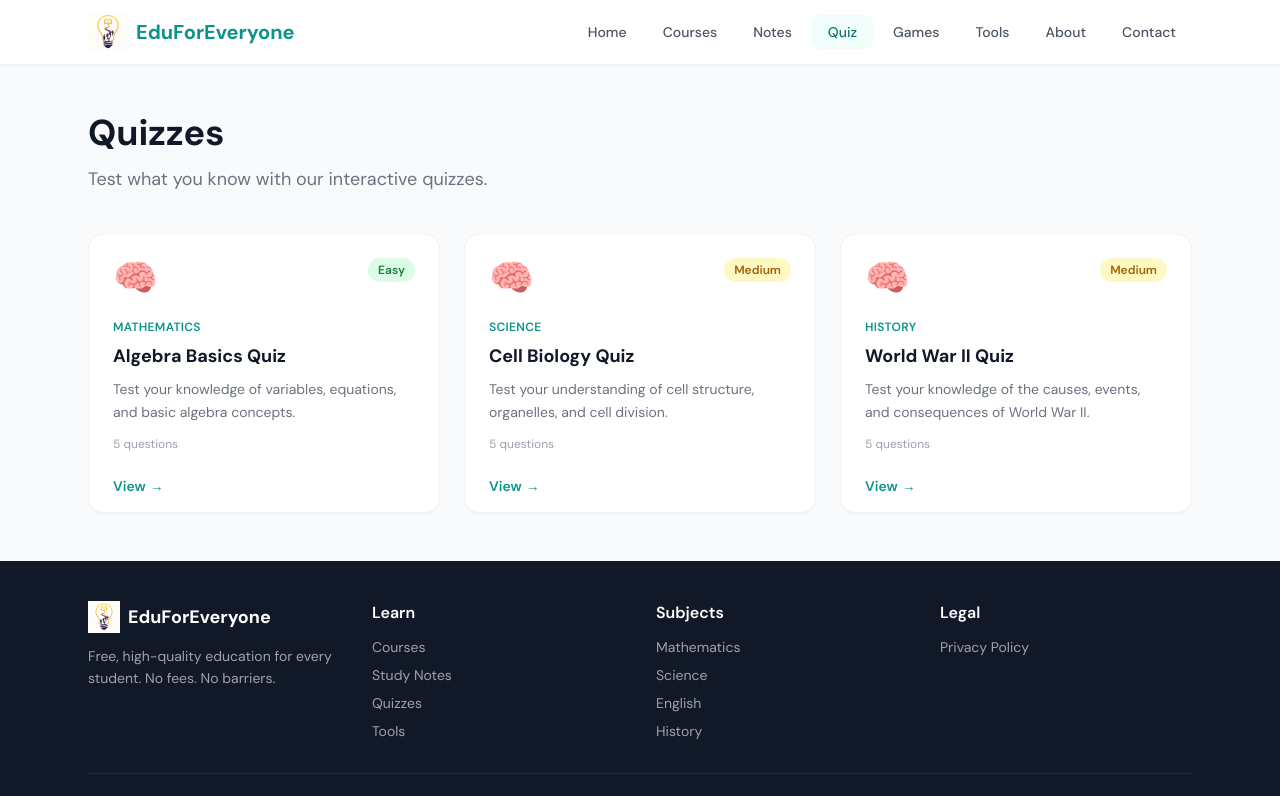
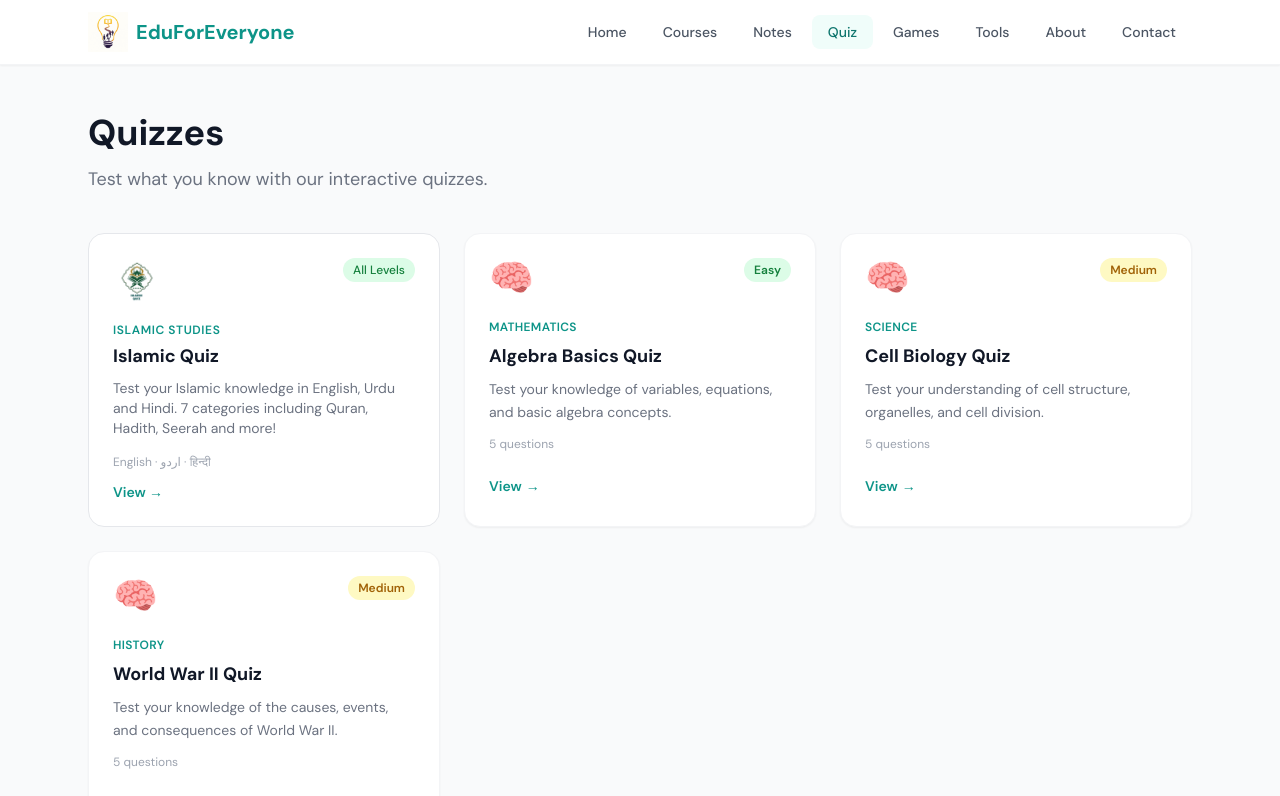
Before and after one commit to azlaneduforeveryone-svg/Eduforeveryone-website, a Next.js app: page /quiz in a window 1280 px wide. Shown: the top 796 px of the page. Built offline with nearby package versions, Linux system fonts and the light colour scheme; a web font is replaced by a local one.

Commit message:
Add Islamic Quiz card to quiz listing page

```diff
--- a/app/quiz/page.tsx
+++ b/app/quiz/page.tsx
@@ -1,9 +1,9 @@
 import { getAllQuizzes } from '@/lib/data';
 import Card from '@/components/Card';
+import Link from 'next/link';
 
 export default function QuizPage() {
   const quizzes = getAllQuizzes();
-
   return (
     <div className="max-w-6xl mx-auto px-4 sm:px-6 py-12">
       <div className="mb-10">
@@ -11,6 +11,22 @@ export default function QuizPage() {
         <p className="text-lg text-gray-500">Test what you know with our interactive quizzes.</p>
       </div>
       <div className="grid grid-cols-1 sm:grid-cols-2 lg:grid-cols-3 gap-6">
+
+        {/* Islamic Quiz — static card */}
+        <Link href="/quiz/islamic-quiz"
+          className="group bg-white border border-gray-200 rounded-2xl p-6 hover:border-teal-200 hover:shadow-md transition-all">
+          <div className="flex items-start justify-between mb-4">
+            <img src="/Islamic_Quiz_Logo.jpeg" alt="Islamic Quiz" className="w-12 h-12 object-contain rounded-lg" />
+            <span className="text-xs font-medium bg-green-100 text-green-700 px-2.5 py-1 rounded-full">All Levels</span>
+          </div>
+          <p className="text-xs font-semibold text-teal-600 uppercase tracking-wider mb-1">ISLAMIC STUDIES</p>
+          <h2 className="text-lg font-bold text-gray-900 mb-2 group-hover:text-teal-600 transition-colors">Islamic Quiz</h2>
+          <p className="text-gray-500 text-sm mb-4">Test your Islamic knowledge in English, Urdu and Hindi. 7 categories including Quran, Hadith, Seerah and more!</p>
+          <p className="text-xs text-gray-400">English · اردو · हिन्दी</p>
+          <p className="text-teal-600 text-sm font-semibold mt-3">View →</p>
+        </Link>
+
+        {/* Dynamic quizzes from data */}
         {quizzes.map((quiz) => (
           <Card
             key={quiz.id}
```
